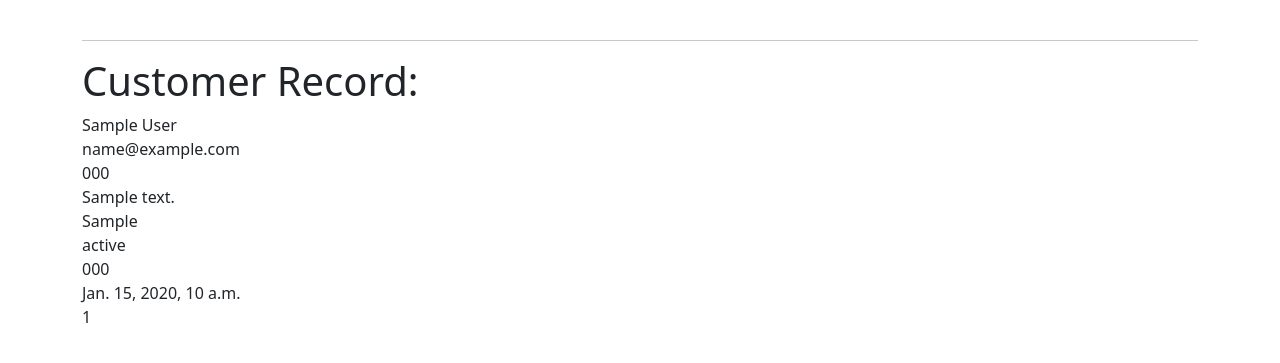
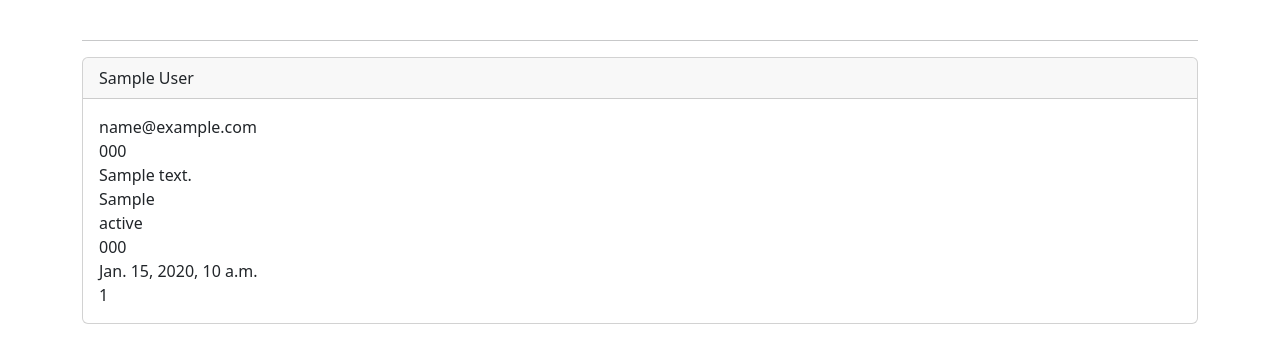
Before and after one commit to Eamateli/CRM_App, a Django app: page /record/1 in a window 1280 px wide. Shown: the part 56-419 px from the top of the page. Run offline with Django 5.2, Linux system fonts and the light colour scheme; a user stored in the database is signed in; tables that the repository leaves empty hold one stand-in row (values such as "Sample post").

Commit message:
Bootstrap Card: Adding a cart to the client details

```diff
--- a/website/templates/record.html
+++ b/website/templates/record.html
@@ -2,16 +2,25 @@
 
 {% block content %}
 
-<h1> Customer Record:</h1>
+<div class="card">
+    <div class="card-header">
+        {{ customer_record.first_name }} {{ customer_record.last_name }}
+    </div>
+    <div class="card-body">
+      <p class="card-text">
+        <strong></strong>{{ customer_record.email }}<br/>
+        <strong></strong>{{ customer_record.phone }}<br/>
+        <strong></strong>{{ customer_record.address }}<br/>
+        <strong></strong>{{ customer_record.city }}<br/>
+        <strong></strong>{{ customer_record.state }}<br/>
+        <strong></strong>{{ customer_record.zipcode}}<br/>
+        <strong></strong>{{ customer_record.created_at }}<br/>
+        <strong></strong>{{ customer_record.id }}<br/>
+      </p>
+    </div>
+  </div>
 
-{{ customer_record.first_name }} {{ customer_record.last_name }}<br/>
-{{ customer_record.email }}<br/>
-{{ customer_record.phone }}<br/>
-{{ customer_record.address }}<br/>
-{{ customer_record.city }}<br/>
-{{ customer_record.state }}<br/>
-{{ customer_record.zipcode}}<br/>
-{{ customer_record.created_at }}<br/>
-{{ customer_record.id }}<br/>
+
+
 
 {% endblock %}
```
